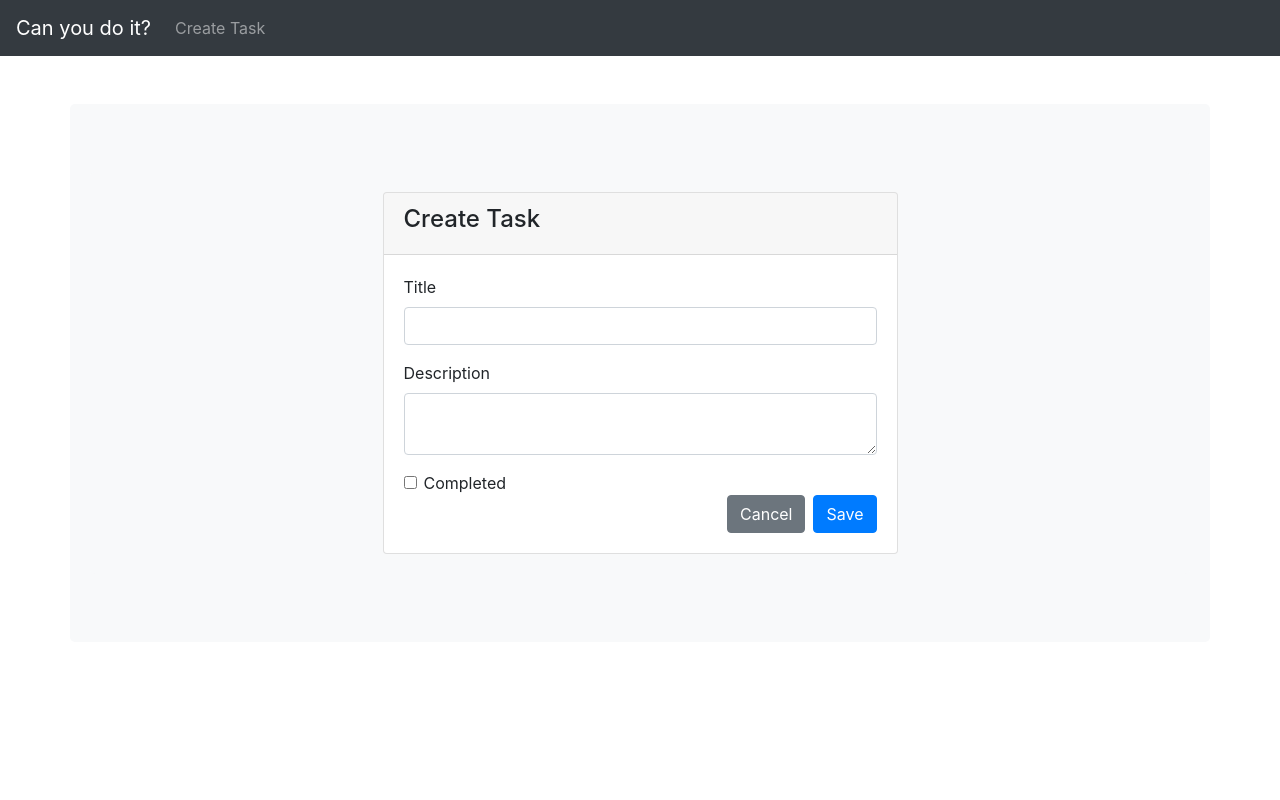
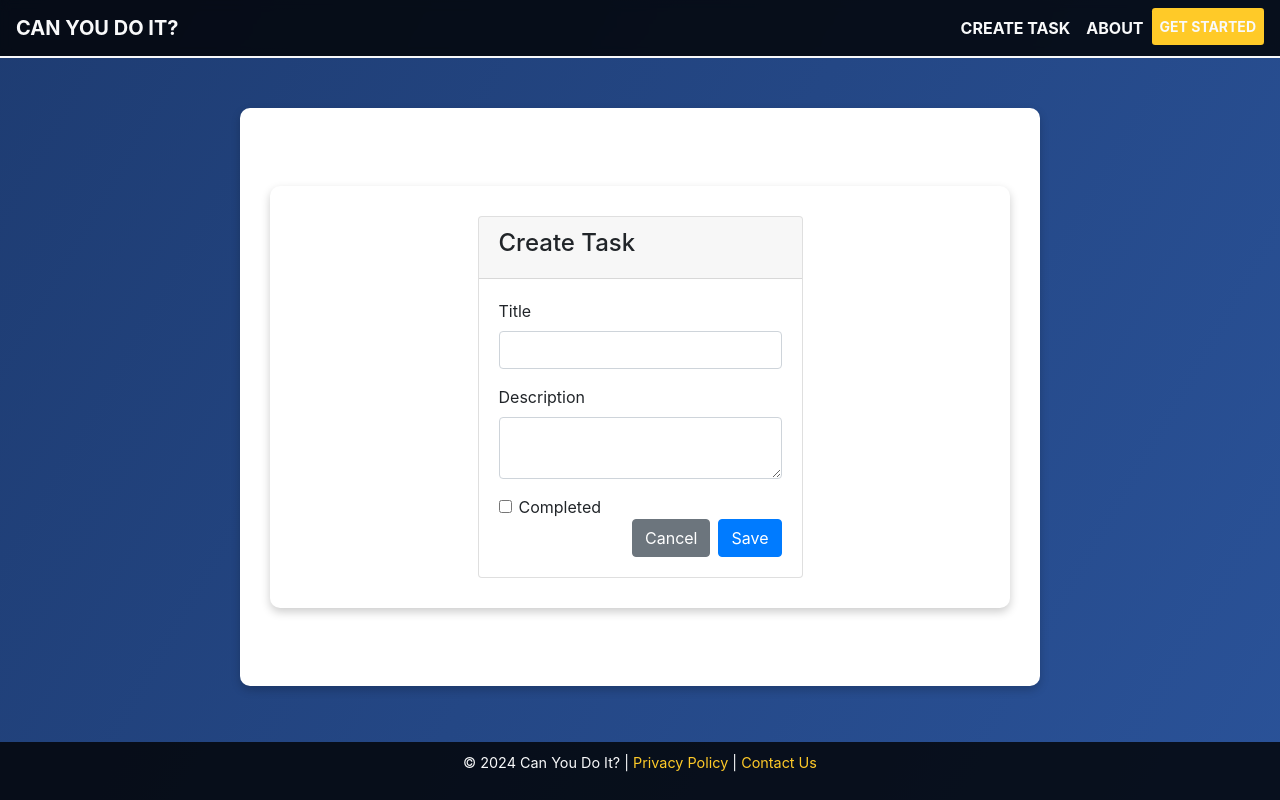
Before and after one commit to Arsank47/DjangoToDoListPublic1, a Django app: page /create/ in a window 1280 px wide. Run offline with Django 5.2, Linux system fonts and the light colour scheme; some libraries are stand-ins or nearby versions.

Commit message:
Revamping the base.html

```diff
--- a/todo_list/templates/base.html
+++ b/todo_list/templates/base.html
@@ -3,46 +3,105 @@
 <head>
     <meta charset="UTF-8">
     <meta name="viewport" content="width=device-width, initial-scale=1.0">
-    <title>To-Do List</title>
+    <title>Can You Do It?</title>
     <!-- Bootstrap CSS -->
     <link rel="stylesheet" href="https://stackpath.bootstrapcdn.com/bootstrap/4.5.2/css/bootstrap.min.css">
     <style>
         /* Custom styles */
+        body {
+            background: linear-gradient(120deg, #1e3c72, #2a5298); /* Gradient background */
+            min-height: 100vh;
+            margin: 0;
+            display: flex;
+            flex-direction: column;
+        }
+
         .navbar {
-            background-color: #343a40; /* Darker background color */
+            background: rgba(0, 0, 0, 0.8); /* Semi-transparent navbar */
+            backdrop-filter: blur(5px);
+            border-bottom: 2px solid #f8f9fa; /* Subtle border */
         }
+
         .navbar-brand, .nav-link {
-            color: #ffffff; /* White text color */
+            color: #f8f9fa !important; /* Bright text color */
+            font-weight: bold;
+            text-transform: uppercase;
         }
+
         .navbar-brand:hover, .nav-link:hover {
-            color: #f8f9fa; /* Lighter text color on hover */
+            color: #ffca28 !important; /* Accent color on hover */
         }
+
         .container {
-            background-color: #f8f9fa; /* Light background for the content area */
-            border-radius: 5px; /* Rounded corners */
-            padding: 20px; /* Padding for the content area */
+            margin-top: 50px;
+            max-width: 800px;
+            background-color: #ffffff; /* White card background */
+            border-radius: 10px;
+            box-shadow: 0px 4px 10px rgba(0, 0, 0, 0.2); /* Subtle shadow */
+            padding: 30px;
+        }
+
+        .btn-custom {
+            background-color: #ffca28;
+            color: #343a40;
+            font-weight: bold;
+            border: none;
+            transition: transform 0.2s ease, box-shadow 0.2s ease;
+        }
+
+        .btn-custom:hover {
+            transform: scale(1.05);
+            box-shadow: 0px 5px 15px rgba(0, 0, 0, 0.3);
+        }
+
+        footer {
+            margin-top: auto;
+            background-color: rgba(0, 0, 0, 0.8);
+            color: #f8f9fa;
+            padding: 10px 0;
+            text-align: center;
+            font-size: 0.9rem;
+        }
+
+        footer a {
+            color: #ffca28;
+            text-decoration: none;
+        }
+
+        footer a:hover {
+            text-decoration: underline;
         }
     </style>
 </head>
 <body>
-    <nav class="navbar navbar-expand-lg navbar-dark">
-        <a class="navbar-brand" href="{% url 'task_list' %}">Can you do it?</a>
+    <nav class="navbar navbar-expand-lg">
+        <a class="navbar-brand" href="{% url 'task_list' %}">Can You Do It?</a>
         <button class="navbar-toggler" type="button" data-toggle="collapse" data-target="#navbarNav" aria-controls="navbarNav" aria-expanded="false" aria-label="Toggle navigation">
             <span class="navbar-toggler-icon"></span>
         </button>
         <div class="collapse navbar-collapse" id="navbarNav">
-            <ul class="navbar-nav">
+            <ul class="navbar-nav ml-auto">
                 <li class="nav-item">
                     <a class="nav-link" href="{% url 'task_create' %}">Create Task</a>
+                </li>
+                <li class="nav-item">
+                    <a class="nav-link" href="#">About</a>
+                </li>
+                <li class="nav-item">
+                    <a class="nav-link btn btn-sm btn-custom" href="#">Get Started</a>
                 </li>
             </ul>
         </div>
     </nav>
 
-    <div class="container my-5">
+    <div class="container">
         {% block content %}
         {% endblock %}
     </div>
+
+    <footer>
+        <p>&copy; 2024 Can You Do It? | <a href="#">Privacy Policy</a> | <a href="#">Contact Us</a></p>
+    </footer>
 
     <!-- Bootstrap JS -->
     <script src="https://code.jquery.com/jquery-3.5.1.slim.min.js"></script>
```
